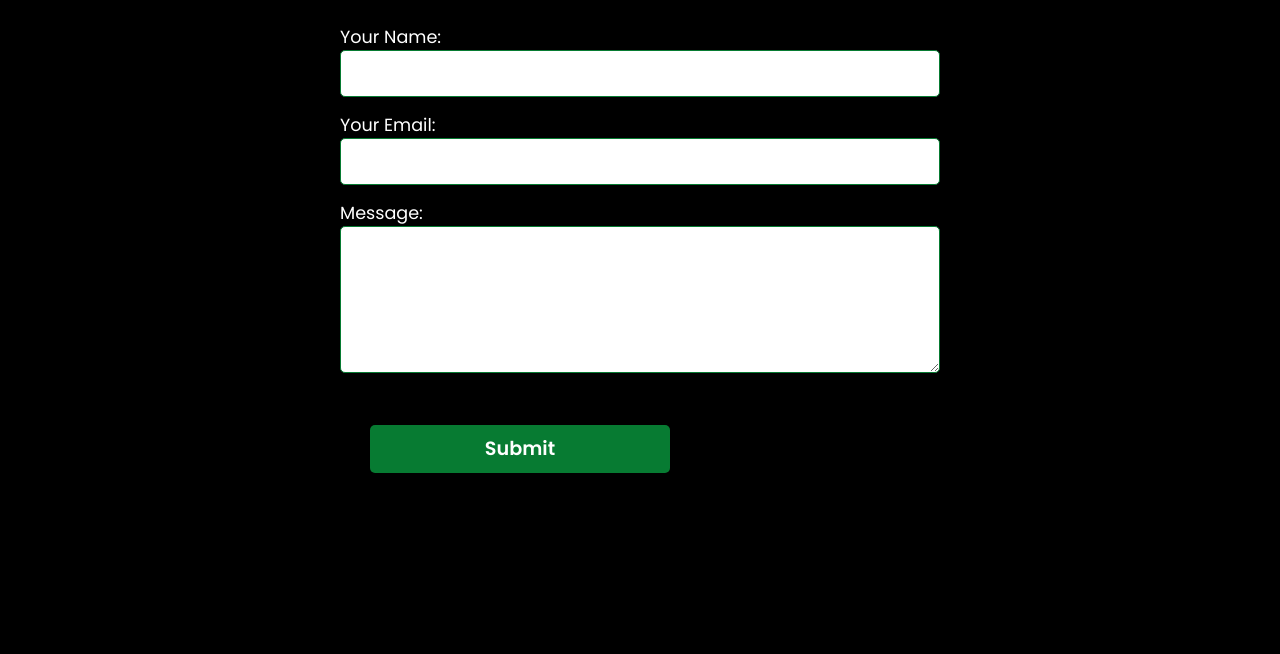
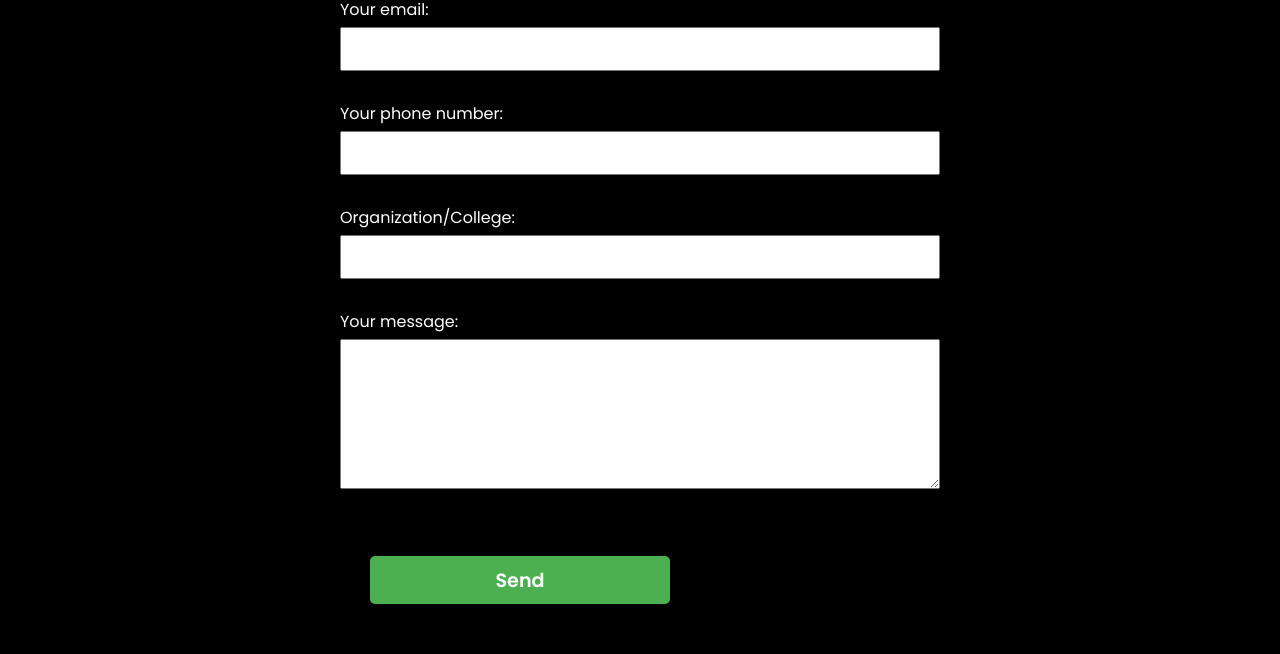
Before and after one commit to manishtimalsina10/Portfolio, a plain HTML site: page hireme.html in a window 1280 px wide. Shown: the part 216-870 px from the top of the page. Before the commit the page ends 800 px from the top, so only its background shows below. Drawn offline with nearby package versions, Linux system fonts and the light colour scheme.

Commit message:
Updated form with required fields and layout

```diff
--- a/hireme.html
+++ b/hireme.html
@@ -59,21 +59,40 @@
             <div class="content">
                 <h1 data-aos="fade-left" data-aos-duration="1500" data-aos-delay="700">Hire Me</h1>
 
-                <form id="hireMeForm" class="form-container" data-aos="fade-up" data-aos-duration="1500" data-aos-delay="1100">
-                    <div class="form-group">
-                        <label for="name">Your Name:</label>
-                        <input type="text" id="name" name="name" required class="input-field">
-                    </div>
-                    <div class="form-group">
-                        <label for="email">Your Email:</label>
-                        <input type="email" id="email" name="email" required class="input-field">
-                    </div>
-                    <div class="form-group">
-                        <label for="message">Message:</label>
-                        <textarea id="message" name="message" rows="5" required class="input-field"></textarea>
-                    </div>
-                    <button type="submit" class="btn">Submit</button>
-                </form>
+                <form action="https://formspree.io/f/meoorlop" method="POST">
+                    <label>
+                      Your name:
+                      <br />
+                      <input type="text" name="name" required style="width: 100%; padding: 10px; margin: 5px 0;" />
+                    </label>
+                    <br /><br />
+                    <label>
+                      Your email:
+                      <br />
+                      <input type="email" name="email" required style="width: 100%; padding: 10px; margin: 5px 0;" />
+                    </label>
+                    <br /><br />
+                    <label>
+                      Your phone number:
+                      <br />
+                      <input type="text" name="phone" required style="width: 100%; padding: 10px; margin: 5px 0;" />
+                    </label>
+                    <br /><br />
+                    <label>
+                      Organization/College:
+                      <br />
+                      <input type="text" name="organization" required style="width: 100%; padding: 10px; margin: 5px 0;" />
+                    </label>
+                    <br /><br />
+                    <label>
+                      Your message:
+                      <br />
+                      <textarea name="message" required style="width: 100%; height: 150px; padding: 10px; margin: 5px 0;"></textarea>
+                    </label>
+                    <br /><br />
+                    <button type="submit" style="padding: 10px 20px; background-color: #4CAF50; color: white; border: none; cursor: pointer;">Send</button>
+                  </form>
+
                 <div id="confirmationMessage" class="confirmation-message" style="display: none;" data-aos="fade-in" data-aos-duration="1500">
                     <i class="fa-solid fa-circle-check"></i>
                     <p>Thank you for your message!</p>
```
Also changed, not shown: contact.html (+8 -7 lines).
